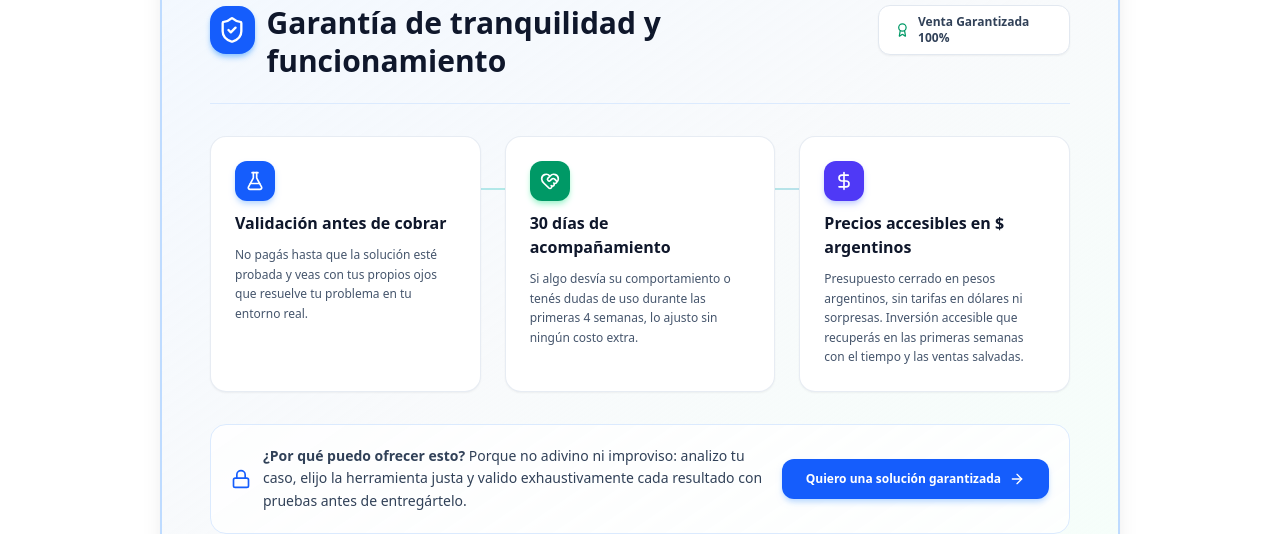
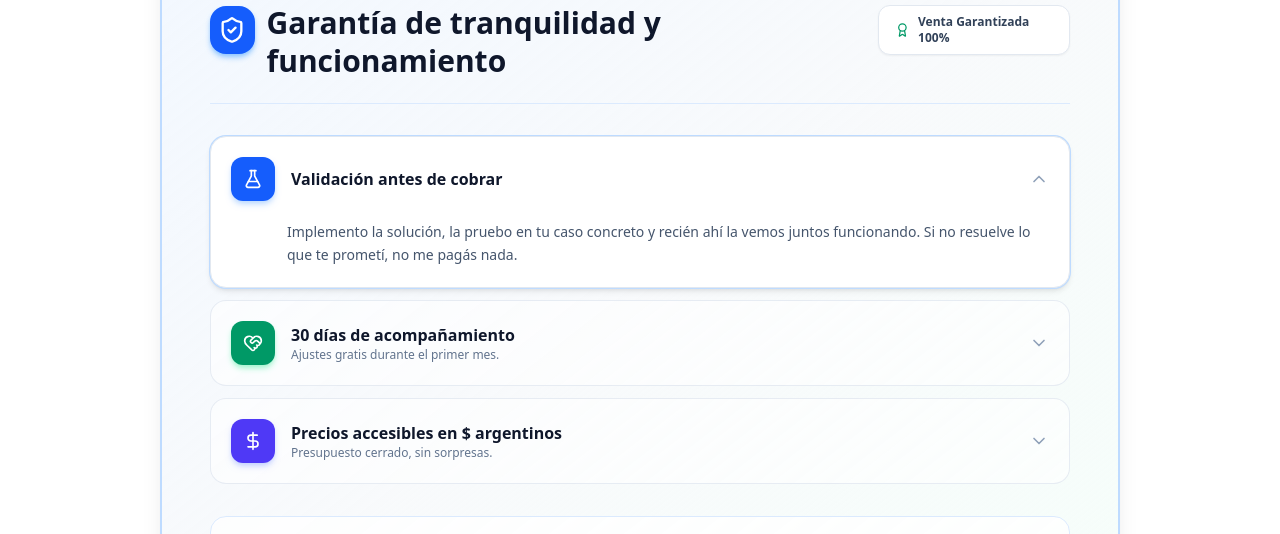
Before and after one commit to sofiigentaa/SG, a React (Vite) app: page / in a window 1280 px wide. Shown: the part 6320-6854 px from the top of the page. Built offline with nearby package versions, Linux system fonts and the light colour scheme.

Commit message:
Update GuaranteeSection.tsx

```diff
--- a/src/components/GuaranteeSection.tsx
+++ b/src/components/GuaranteeSection.tsx
@@ -1,11 +1,46 @@
-import React from 'react';
-import { ShieldCheck, CheckCircle2, Lock, Award, ArrowRight, FlaskConical, HeartHandshake, DollarSign } from 'lucide-react';
+import React, { useState } from 'react';
+import { ShieldCheck, Lock, Award, ArrowRight, FlaskConical, HeartHandshake, DollarSign, ChevronDown } from 'lucide-react';
 
 interface GuaranteeSectionProps {
   onOpenContact: () => void;
 }
 
+const PILLARS = [
+  {
+    id: 'validation',
+    icon: FlaskConical,
+    color: 'blue',
+    title: 'Validación antes de cobrar',
+    short: 'No pagás hasta verlo funcionar en tu entorno real.',
+    detail: 'Implemento la solución, la pruebo en tu caso concreto y recién ahí la vemos juntos funcionando. Si no resuelve lo que te prometí, no me pagás nada.'
+  },
+  {
+    id: 'support',
+    icon: HeartHandshake,
+    color: 'emerald',
+    title: '30 días de acompañamiento',
+    short: 'Ajustes gratis durante el primer mes.',
+    detail: 'Si algo se desvía o te surge una duda de uso en las primeras 4 semanas, lo reviso y lo ajusto sin ningún costo extra. No te dejo sola con el sistema recién entregado.'
+  },
+  {
+    id: 'price',
+    icon: DollarSign,
+    color: 'indigo',
+    title: 'Precios accesibles en $ argentinos',
+    short: 'Presupuesto cerrado, sin sorpresas.',
+    detail: 'Nada de tarifas en dólares ni horas abiertas. Cerramos un número en pesos argentinos antes de empezar, y ese es el número final.'
+  }
+];
+
+const colorMap: Record<string, { bg: string; ring: string; text: string; shadow: string }> = {
+  blue: { bg: 'bg-blue-600', ring: 'ring-blue-200', text: 'text-blue-700', shadow: 'shadow-blue-200' },
+  emerald: { bg: 'bg-emerald-600', ring: 'ring-emerald-200', text: 'text-emerald-700', shadow: 'shadow-emerald-200' },
+  indigo: { bg: 'bg-indigo-600', ring: 'ring-indigo-200', text: 'text-indigo-700', shadow: 'shadow-indigo-200' }
+};
+
 export const GuaranteeSection: React.FC<GuaranteeSectionProps> = ({ onOpenContact }) => {
+  const [openId, setOpenId] = useState<string>('validation');
+
   return (
     <section className="py-20 bg-white border-b border-slate-200/80">
       <div className="max-w-5xl mx-auto px-4 sm:px-6 lg:px-8">
@@ -34,56 +69,48 @@ export const GuaranteeSection: React.FC<GuaranteeSectionProps> = ({ onOpenContac
             </div>
           </div>
 
-          <div className="relative grid grid-cols-1 md:grid-cols-3 gap-6 mb-8">
+          {/* Clickable pillars - only the open one shows its full text */}
+          <div className="space-y-3 mb-8">
+            {PILLARS.map((pillar) => {
+              const isOpen = openId === pillar.id;
+              const colors = colorMap[pillar.color];
+              const Icon = pillar.icon;
+              return (
+                <div
+                  key={pillar.id}
+                  className={`rounded-2xl border transition-all overflow-hidden ${
+                    isOpen ? `bg-white border-slate-200 shadow-md ring-1 ${colors.ring}` : 'bg-white/60 border-slate-200/80 hover:bg-white'
+                  }`}
+                >
+                  <button
+                    type="button"
+                    onClick={() => setOpenId(isOpen ? '' : pillar.id)}
+                    className="w-full flex items-center gap-4 p-4 sm:p-5 text-left cursor-pointer"
+                  >
+                    <div className={`w-11 h-11 rounded-xl ${colors.bg} text-white flex items-center justify-center shrink-0 shadow-md ${colors.shadow}`}>
+                      <Icon className="w-5 h-5" />
+                    </div>
+                    <div className="flex-1 min-w-0">
+                      <h4 className="text-sm sm:text-base font-bold text-slate-900">
+                        {pillar.title}
+                      </h4>
+                      {!isOpen && (
+                        <p className="text-xs text-slate-500 truncate">{pillar.short}</p>
+                      )}
+                    </div>
+                    <ChevronDown className={`w-5 h-5 text-slate-400 shrink-0 transition-transform ${isOpen ? 'rotate-180' : ''}`} />
+                  </button>
 
-            {/* Connecting line for desktop */}
-            <div className="hidden md:block absolute top-[52px] left-[16.5%] right-[16.5%] h-0.5 bg-gradient-to-r from-blue-200 via-emerald-200 to-indigo-200" />
-
-            {/* Pillar 1 */}
-            <div className="relative bg-white p-6 rounded-2xl border border-slate-200/80 shadow-xs flex flex-col justify-between">
-              <div className="space-y-2.5">
-                <div className="w-10 h-10 rounded-xl bg-blue-600 text-white flex items-center justify-center shadow-md shadow-blue-200">
-                  <FlaskConical className="w-5 h-5" />
+                  <div className={`grid transition-all duration-300 ${isOpen ? 'grid-rows-[1fr] opacity-100' : 'grid-rows-[0fr] opacity-0'}`}>
+                    <div className="overflow-hidden">
+                      <p className={`text-sm text-slate-600 leading-relaxed px-5 pb-5 pl-[76px] ${colors.text}`}>
+                        <span className="text-slate-600">{pillar.detail}</span>
+                      </p>
+                    </div>
+                  </div>
                 </div>
-                <h4 className="text-base font-bold text-slate-900">
-                  Validación antes de cobrar
-                </h4>
-                <p className="text-xs text-slate-600 leading-relaxed">
-                  No pagás hasta que la solución esté probada y veas con tus propios ojos que resuelve tu problema en tu entorno real.
-                </p>
-              </div>
-            </div>
-
-            {/* Pillar 2 */}
-            <div className="relative bg-white p-6 rounded-2xl border border-slate-200/80 shadow-xs flex flex-col justify-between">
-              <div className="space-y-2.5">
-                <div className="w-10 h-10 rounded-xl bg-emerald-600 text-white flex items-center justify-center shadow-md shadow-emerald-200">
-                  <HeartHandshake className="w-5 h-5" />
-                </div>
-                <h4 className="text-base font-bold text-slate-900">
-                  30 días de acompañamiento
-                </h4>
-                <p className="text-xs text-slate-600 leading-relaxed">
-                  Si algo desvía su comportamiento o tenés dudas de uso durante las primeras 4 semanas, lo ajusto sin ningún costo extra.
-                </p>
-              </div>
-            </div>
-
-            {/* Pillar 3 */}
-            <div className="relative bg-white p-6 rounded-2xl border border-slate-200/80 shadow-xs flex flex-col justify-between">
-              <div className="space-y-2.5">
-                <div className="w-10 h-10 rounded-xl bg-indigo-600 text-white flex items-center justify-center shadow-md shadow-indigo-200">
-                  <DollarSign className="w-5 h-5" />
-                </div>
-                <h4 className="text-base font-bold text-slate-900">
-                  Precios accesibles en $ argentinos
-                </h4>
-                <p className="text-xs text-slate-600 leading-relaxed">
-                  Presupuesto cerrado en pesos argentinos, sin tarifas en dólares ni sorpresas. Inversión accesible que recuperás en las primeras semanas con el tiempo y las ventas salvadas.
-                </p>
-              </div>
-            </div>
-
+              );
+            })}
           </div>
 
           {/* Core Reassurance Callout */}
```
